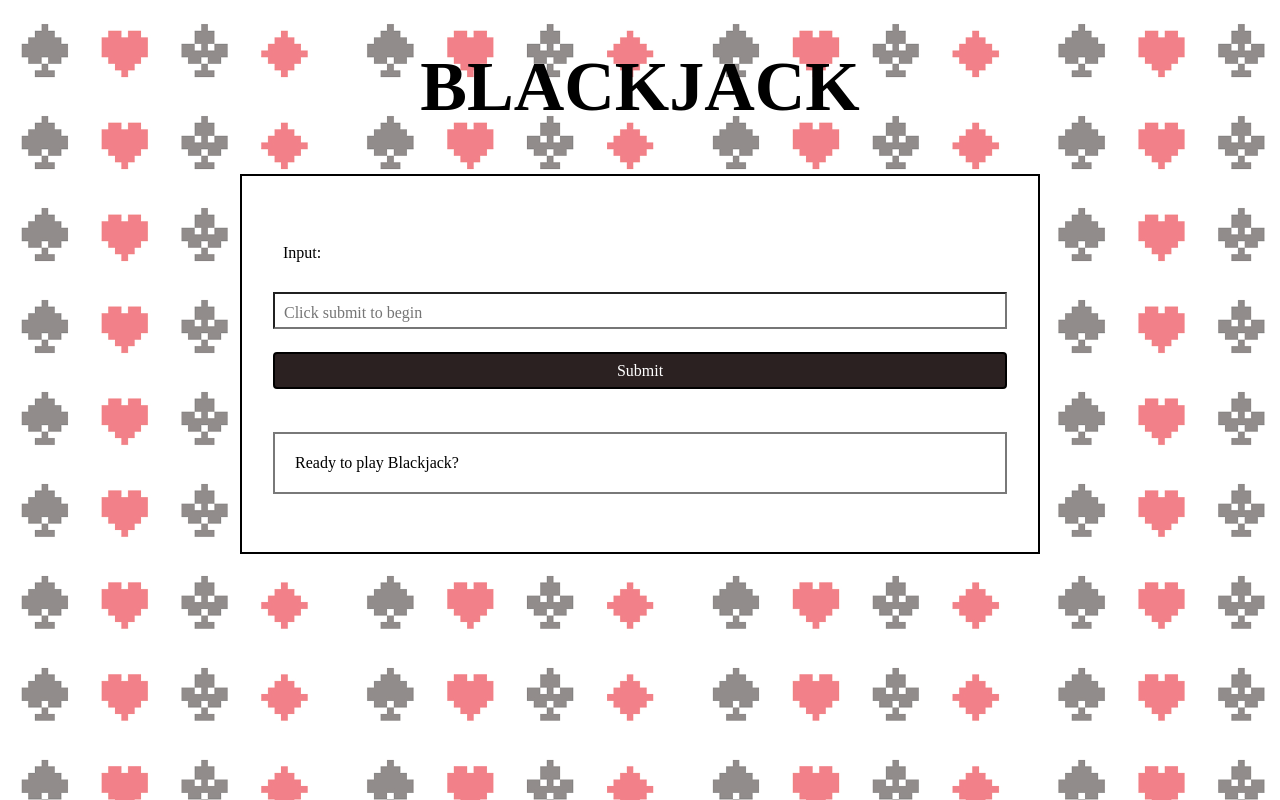
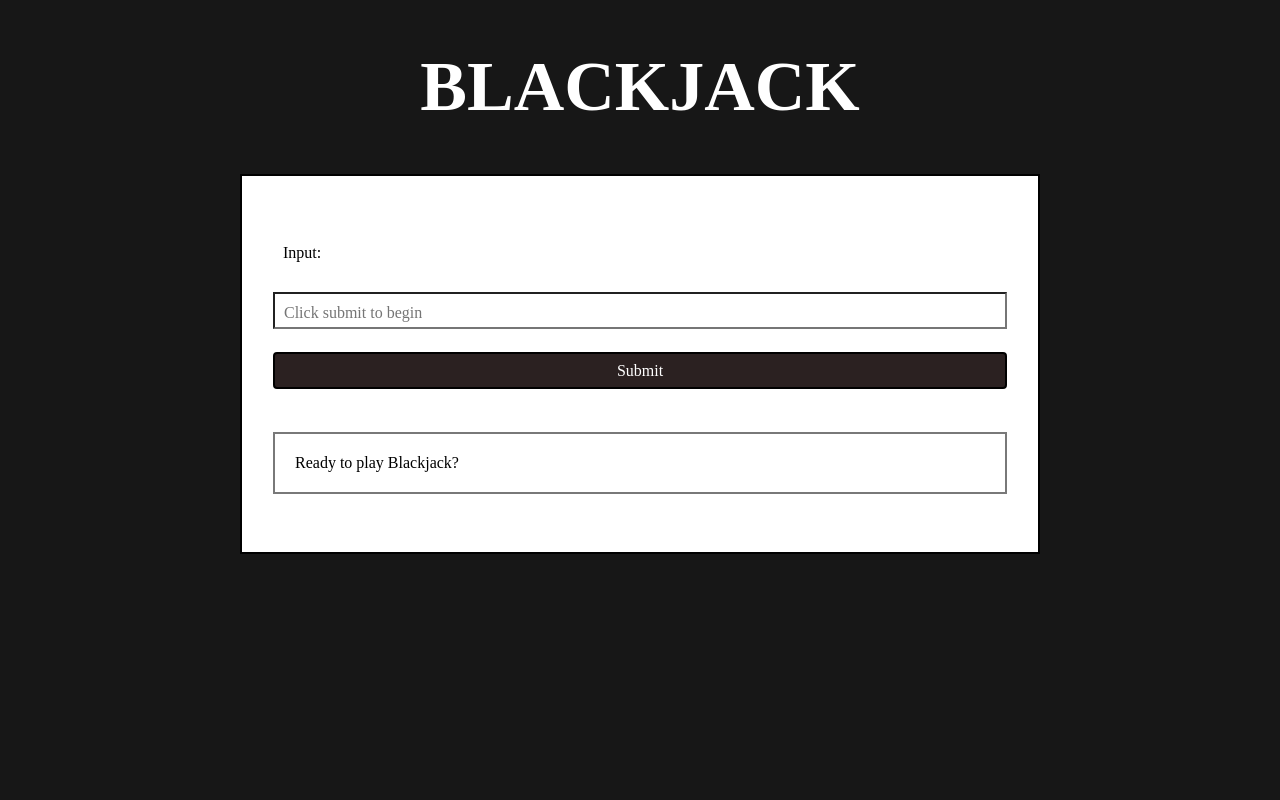
Before and after one commit to Lili00ani/blackjack, a plain HTML site: page index.html in a window 1280 px wide. Drawn offline with Linux system fonts and the light colour scheme.

Commit message:
edited color and font

```diff
--- a/index.html
+++ b/index.html
@@ -2,6 +2,7 @@
 <html>
   <head>
     <title>Blackjack</title>
+    <link rel="stylesheet" type="text/css" href="Pixellari.ttf" />
     <style>
       * {
         box-sizing: border-box;
@@ -11,8 +12,8 @@
         font-family: Pixellari;
         margin-left: 30px;
         margin-right: 30px;
-        background-color: rgba(255, 255, 255, 0.5);
-        background-image: url(pixelcardsuit.jpg);
+        background-color: rgb(23, 23, 23);
+        /* background-image: url(pixelcardsuit.jpg); */
         background-size: 27%;
         background-position: -7px 6px;
         background-blend-mode: soft-light;
@@ -21,7 +22,7 @@
       #header {
         text-align: center;
         font-size: 70px;
-        color: rgb(0, 0, 0);
+        color: rgb(255, 255, 255);
       }
 
       #container {
```
